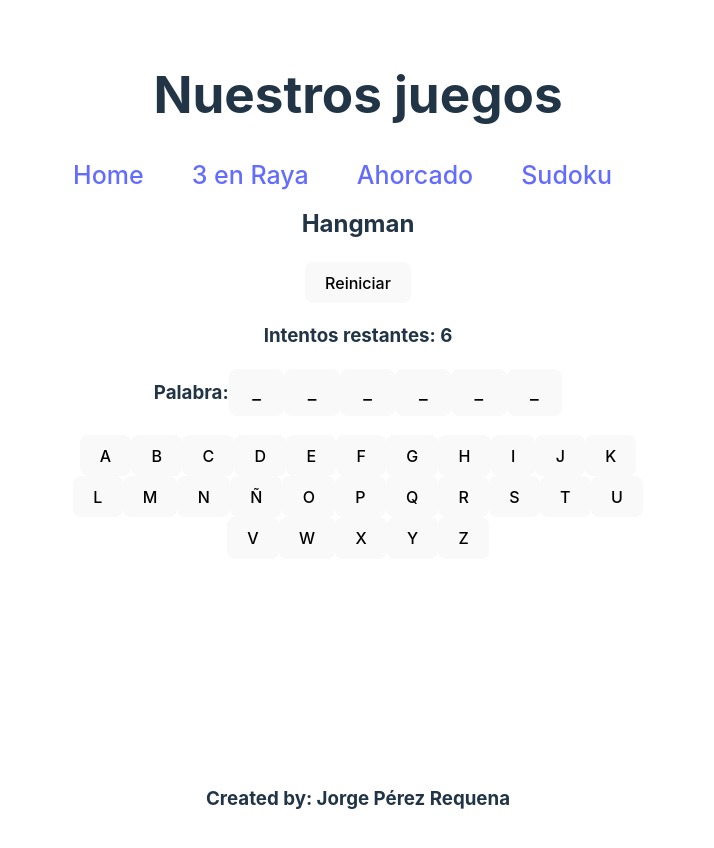
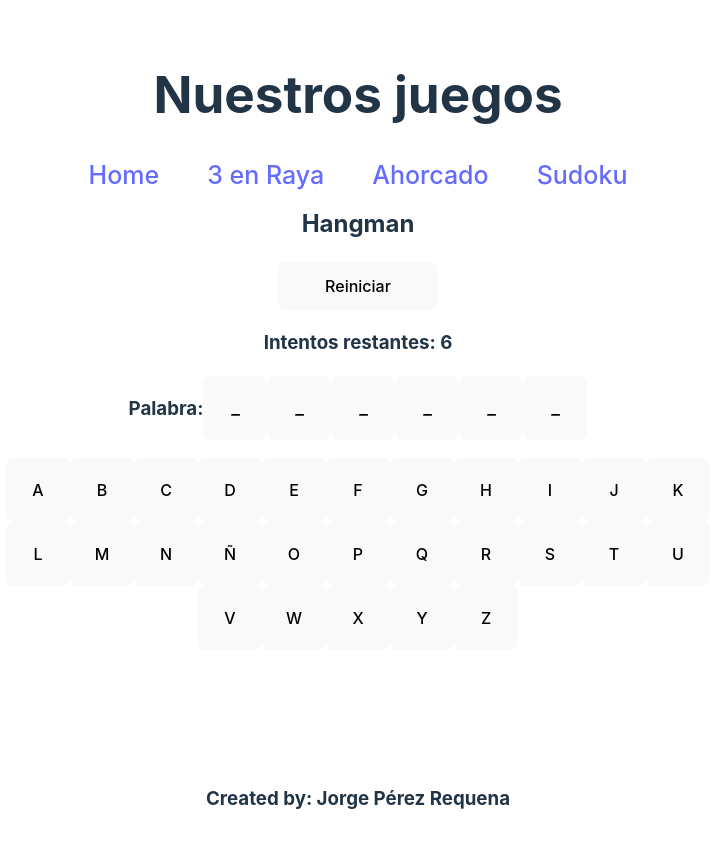
Before and after one commit to Screk/MERN-3, a React (Vite) app: page /pages/Hangman in a window 1280 px wide. Both pictures are taken after a click on the button "Iniciar Juego". Shown: the top 848 px of the page, without its empty margins (282-996 px from the left). Built offline with nearby package versions, Linux system fonts and the light colour scheme.

Commit message:
fix sudoku

```diff
--- a/src/App.css
+++ b/src/App.css
@@ -16,6 +16,8 @@ main {
 .juegos{
   display: flex;
   gap: 3rem;
+  align-items: center;
+  justify-content: center;
 }
 
 .NavLink {
--- a/src/pages/Hangman.css
+++ b/src/pages/Hangman.css
@@ -1,3 +1,7 @@
+.game{
+    width: 60rem;
+}
+
 .incorrect {
  background-color: red;
 }
@@ -6,6 +10,27 @@
     background-color: green;
 }
 
+.letter {
+    height: 4rem;
+    width: 4rem;
+}
+
+.correct {
+    height: 4rem;
+    width: 4rem;
+}
+
 .letterToGuess {
-    color: #1a1a1a;
+    width: 4rem;
+    height: 4rem;
 }
+
+
+button {
+    width: 3rem;
+    height: 3rem;
+}
+
+.boton-reiniciar {
+    width: 10rem;
+}
--- a/src/pages/Hangman.jsx
+++ b/src/pages/Hangman.jsx
@@ -114,7 +114,7 @@ const Hangman = () => {
         return <button className="correct" key={index}>{letter}</button>;
       } else {
         // La letra no ha sido adivinada, muestra un espacio en blanco
-        return <button key={index}>_</button>;
+        return <button className='letterToGuess' key={index}>_</button>;
       }
     });
 
@@ -174,12 +174,12 @@ const Hangman = () => {
   return (
     <div>
       <div>
-        {!gameState.isStarted && <button onClick={iniciarJuego}>Iniciar Juego</button>}
+        {!gameState.isStarted && <button className='boton-iniciar' onClick={iniciarJuego}>Iniciar Juego</button>}
       </div>
       {gameState.isStarted && (
-        <div>
+        <div className='game'>
           <h2>Hangman</h2>
-          <button onClick={reiniciarJuego}>Reiniciar</button>
+          <button className='boton-reiniciar' onClick={reiniciarJuego}>Reiniciar</button>
           <h3>Intentos restantes: {gameState.attemptsLeft}</h3>
           <h3>Palabra:
            {renderWord()}
--- a/src/pages/Sudoku.css
+++ b/src/pages/Sudoku.css
@@ -8,4 +8,13 @@
 .sudoku-cell {
     height: 3rem;
     width: 3rem;
+    text-align: center;
 }
+
+.solution-button {
+    width: 10rem;
+}
+
+.backButton {
+    width: 12rem;
+}
--- a/src/pages/Sudoku.jsx
+++ b/src/pages/Sudoku.jsx
@@ -10,6 +10,8 @@ const Sudoku = () => {
 
   const [gameState, setGameState] = useState(initialState);
   const [sudokuBoard, setSudokuBoard] = useState(null);
+  const [unsolvedSudokuboard, setUnsolvedSudokuboard] = useState(null)
+  const [solutionPulsed, setSolutionPulsed] = useState(false)
   const [cellStates, setCellStates] = useState([]);
 
   useEffect(() => {
@@ -83,7 +85,7 @@ const Sudoku = () => {
   };
 
   const solution = () => {
-    if (sudokuBoard) {
+    if (sudokuBoard && !solutionPulsed) {
       // Clona el tablero actual para no modificar el estado directamente
       const currentBoard = [...sudokuBoard];
 
@@ -92,7 +94,9 @@ const Sudoku = () => {
 
       if (solved) {
         // Si se pudo resolver, actualiza el estado con la solución
+        setUnsolvedSudokuboard(sudokuBoard);
         setSudokuBoard(solved);
+        setSolutionPulsed(true)
       } else {
         // Manejar el caso en que el tablero no tiene solución
         console.error('El tablero no tiene solución.');
@@ -100,18 +104,27 @@ const Sudoku = () => {
       }
     }
   };
+ console.log(unsolvedSudokuboard)
+ console.log(solutionPulsed)
+  const back = () => {
+    if (solutionPulsed) {
+      setSolutionPulsed(false)
+      setSudokuBoard(unsolvedSudokuboard)
+    }
+  }
 
 
   return (
     <>
       <div>
-        {!gameState.isStarted && <button onClick={iniciarJuego}>Iniciar Juego</button>}
+        {!gameState.isStarted && <button className='boton-iniciar' onClick={iniciarJuego}>Iniciar Juego</button>}
       </div>
       {gameState.isStarted && (
         <div>
-          <button onClick={reiniciarJuego}>Reiniciar juego</button>
+          <button className='boton-reiniciar' onClick={reiniciarJuego}>Reiniciar juego</button>
           {Board()}
-          <button onClick={()=>solution()}>Solución</button>
+          <button className='solution-button' onClick={()=>solution()}>Solución</button>
+          <button className='backButton' onClick={ back }>Volver al tablero</button>
         </div>
       )}
     </>
--- a/src/pages/Tic_Tac_Toe.css
+++ b/src/pages/Tic_Tac_Toe.css
@@ -20,3 +20,7 @@
     width: 10rem;
     font-size: 40px;
 }
+
+.boton-iniciar {
+    width: 9rem;
+}
--- a/src/pages/Tic_Tac_Toe.jsx
+++ b/src/pages/Tic_Tac_Toe.jsx
@@ -89,12 +89,12 @@ const TicTacToe = () => {
   return (
     <div>
       <div>
-        {!gameState.isStarted && <button onClick={iniciarJuego}>Iniciar Juego</button>}
+        {!gameState.isStarted && <button className='boton-iniciar' onClick={iniciarJuego}>Iniciar Juego</button>}
       </div>
       {gameState.isStarted && (
         <div>
           <h2>3 en Raya</h2>
-          <button onClick={reiniciarJuego}>Reiniciar Juego</button>
+          <button className='boton-reiniciar' onClick={reiniciarJuego}>Reiniciar Juego</button>
           <div className="status">{status}</div>
           <div className="board">
             <div className="board-row">
```
